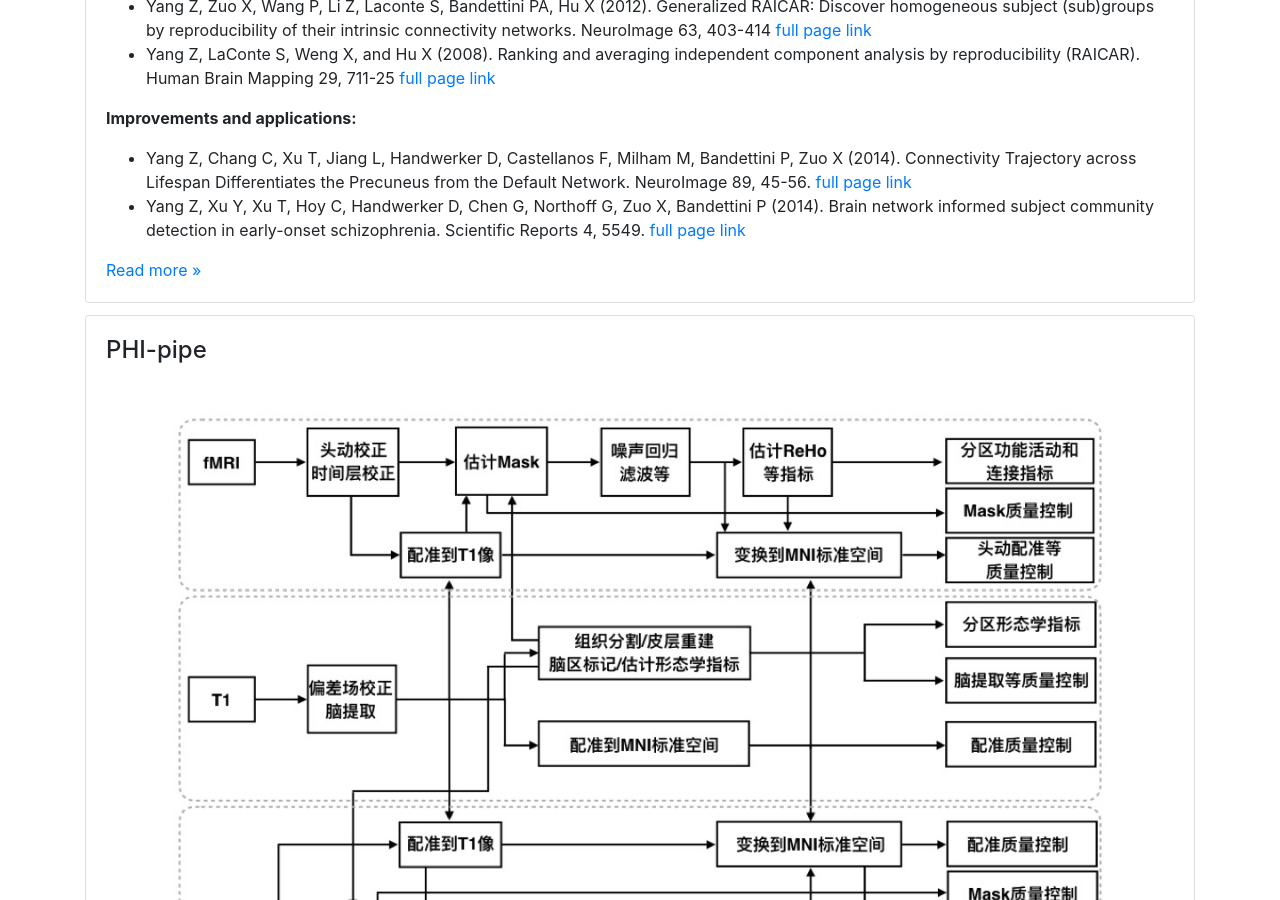
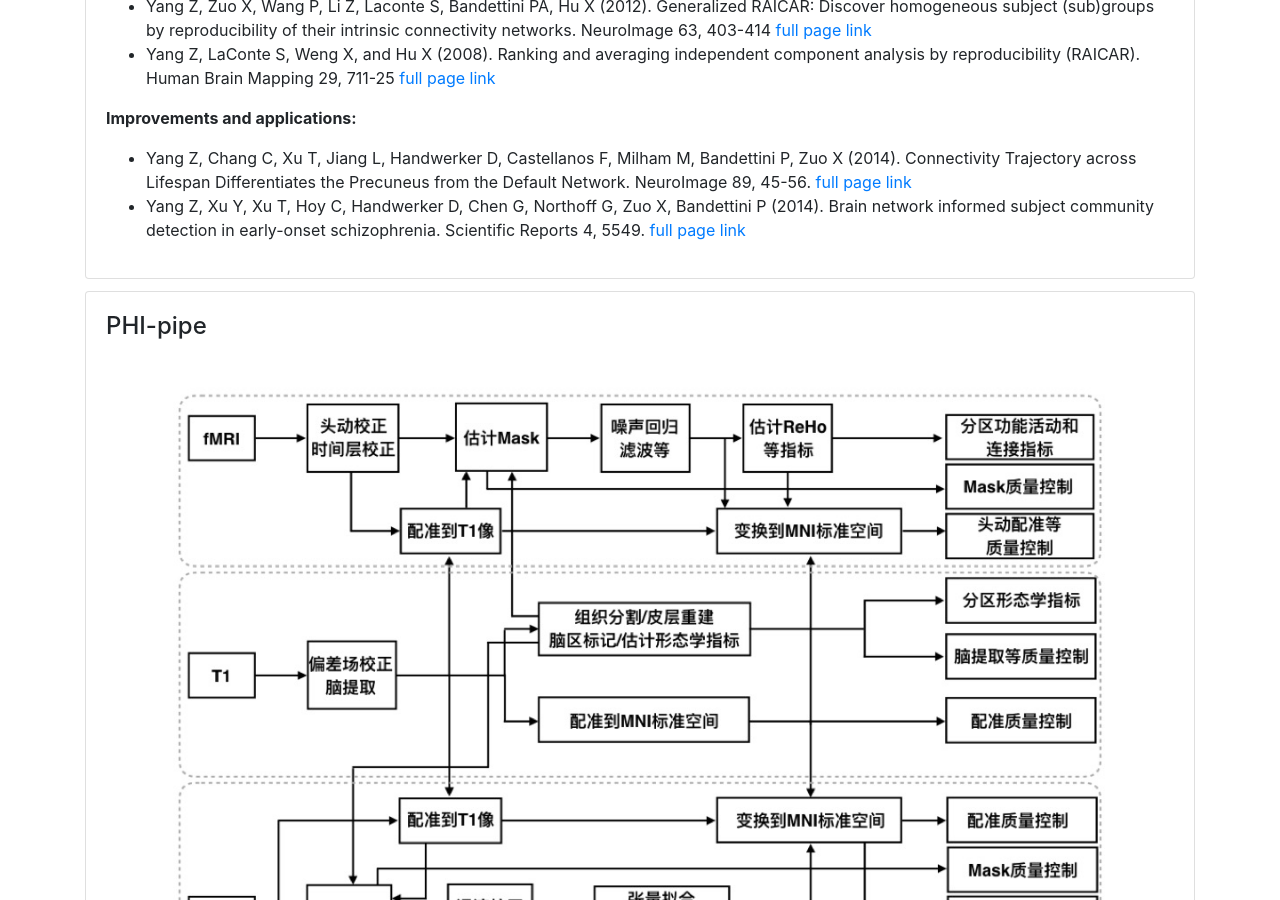
Before and after one commit to PHI-group/phi-group.github.io, a Jekyll site: the page built from resources.md, in a window 1280 px wide and 900 px high, scrolled down 1129 px. Built offline with Jekyll 4.4.1, drawn with Linux system fonts in a browser that asks for light colours.

Commit message:
Updated by QF

```diff
--- a/_includes/resource-card.html
+++ b/_includes/resource-card.html
@@ -32,9 +32,6 @@
         <div class="card-text">
             {{ resource.description | markdownify }}
         </div>
-        {% if resource.no-link != true or resource.link %}
-            <a href="{{ res-url }}"> Read more &raquo;</a>
-        {% endif %}
     </div>
     {% if resource.people %}
         <div class="card-footer d-flex flex-row flex-wrap justify-content-center">
```
